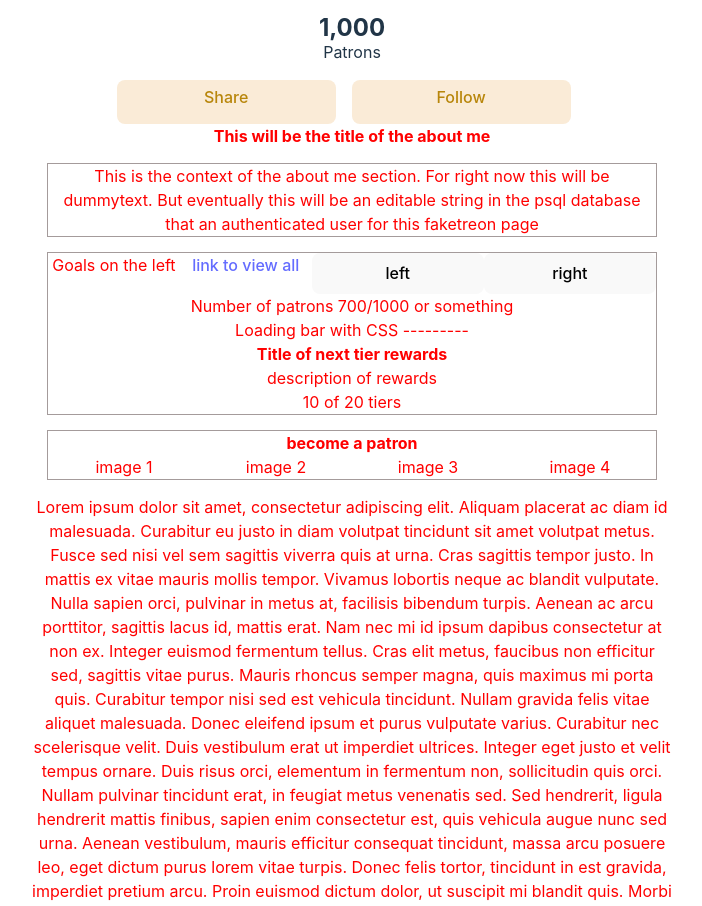
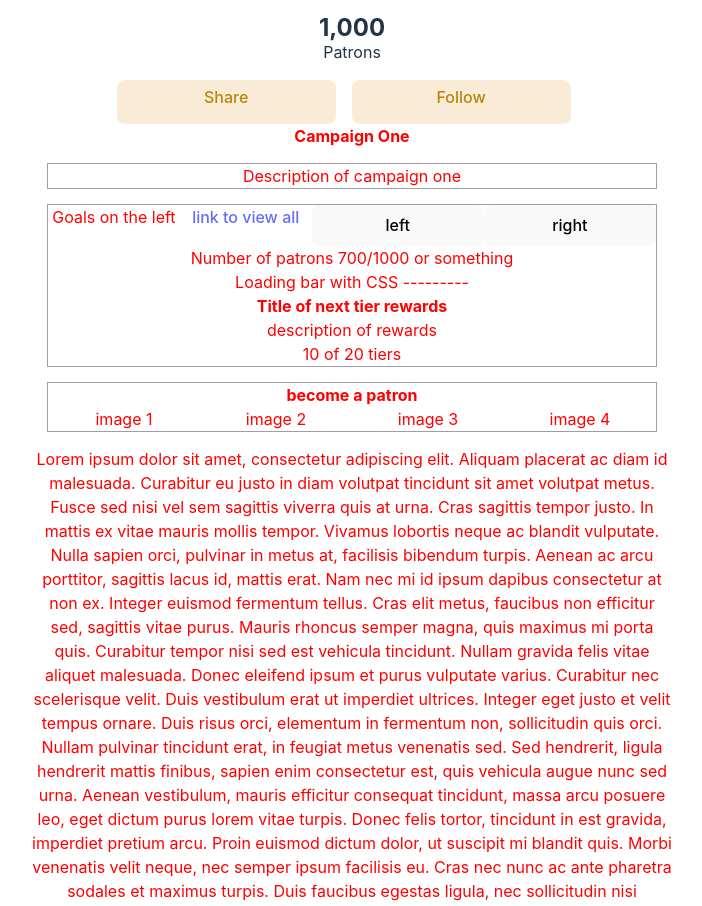
Before and after one commit to JeremyEffinger/faketreon, a React (Vite) app in the folder client/: page / in a window 1280 px wide. Shown: the part 780-1686 px from the top of the page, without its empty margins (288-990 px from the left). Built offline with nearby package versions, Linux system fonts and the light colour scheme.

Commit message:
testing for recoil

```diff
--- /dev/null
+++ b/client/src/CreatorState.jsx
@@ -0,0 +1,48 @@
+import { atom, selector } from "recoil";
+
+const CreatorState = atom({
+  key: "CreatorState",
+  default: {
+      "userId": 1,
+      "campaigns": [
+        {
+          "id": 1,
+          "creator_id": 1,
+          "title": "Campaign One",
+          "description": "Description of campaign one",
+          "banner": "https://example.com/campaign_1_banner.jpg",
+          "created_at": "2023-01-30T21:08:32.450Z",
+          "updated_at": "2023-01-30T21:08:32.450Z"
+        }
+      ],
+      "subscriptionLevels": [
+        {
+          "campaignId": 1,
+          "subscriptions": [
+            {
+              "id": 1,
+              "campaign_id": 1,
+              "level": 1,
+              "rewards": "Reward for level 1",
+              "amount": 10,
+              "art": "static/images/membership-img/lvl1.webp",
+              "created_at": "2023-01-30T21:08:32.450Z",
+              "updated_at": "2023-01-30T21:08:32.450Z"
+            },
+            {
+              "id": 2,
+              "campaign_id": 1,
+              "level": 2,
+              "rewards": "Reward for level 2",
+              "amount": 20,
+              "art": "static/images/membership-img/lvl2.webp",
+              "created_at": "2023-01-30T21:08:32.450Z",
+              "updated_at": "2023-01-30T21:08:32.450Z"
+            }
+          ]
+        }
+      ]
+    }
+  });
+
+export default CreatorState;
--- a/client/src/components/about-me/AboutMe.jsx
+++ b/client/src/components/about-me/AboutMe.jsx
@@ -3,6 +3,7 @@ import About from "./about/About.jsx";
 import Goals from "./goals/Goals.jsx";
 import PatronBoons from "./patronBoons/PatronBoons.jsx";
 import RecentPosts from "./recent-posts/RecentPosts.jsx";
+import CreatorState from "../../CreatorState.jsx";
 import "./aboutMe.css";
 
 function AboutMe(props){
--- a/client/src/components/about-me/about/About.jsx
+++ b/client/src/components/about-me/about/About.jsx
@@ -1,17 +1,17 @@
 import React from "react";
+import CreatorState from "../../../CreatorState";
+import {useRecoilValue} from "recoil"
 
 function About(){
-
+    const text = useRecoilValue(CreatorState)
     return (
         <div>
             <div className="about">
                     <h4>
-                    This will be the title of the about me
+                    {text.campaigns[0].title}
                     </h4>
                     <p className="about-section">
-                    This is the context of the about me section. For right now this will be dummytext.
-                    But eventually this will be an editable string in the psql database that an authenticated
-                    user for this faketreon page
+                    {text.campaigns[0].description}
                     </p>
                 </div>
         </div>
--- a/client/src/components/about-me/goals/Goals.jsx
+++ b/client/src/components/about-me/goals/Goals.jsx
@@ -1,6 +1,9 @@
 import React from "react";
+import { useRecoilValue } from "recoil";
+import CreatorState from "../../../CreatorState";
 
 function Goals(){
+    let text = useRecoilValue(CreatorState)
 
     return (
         <div>
```
